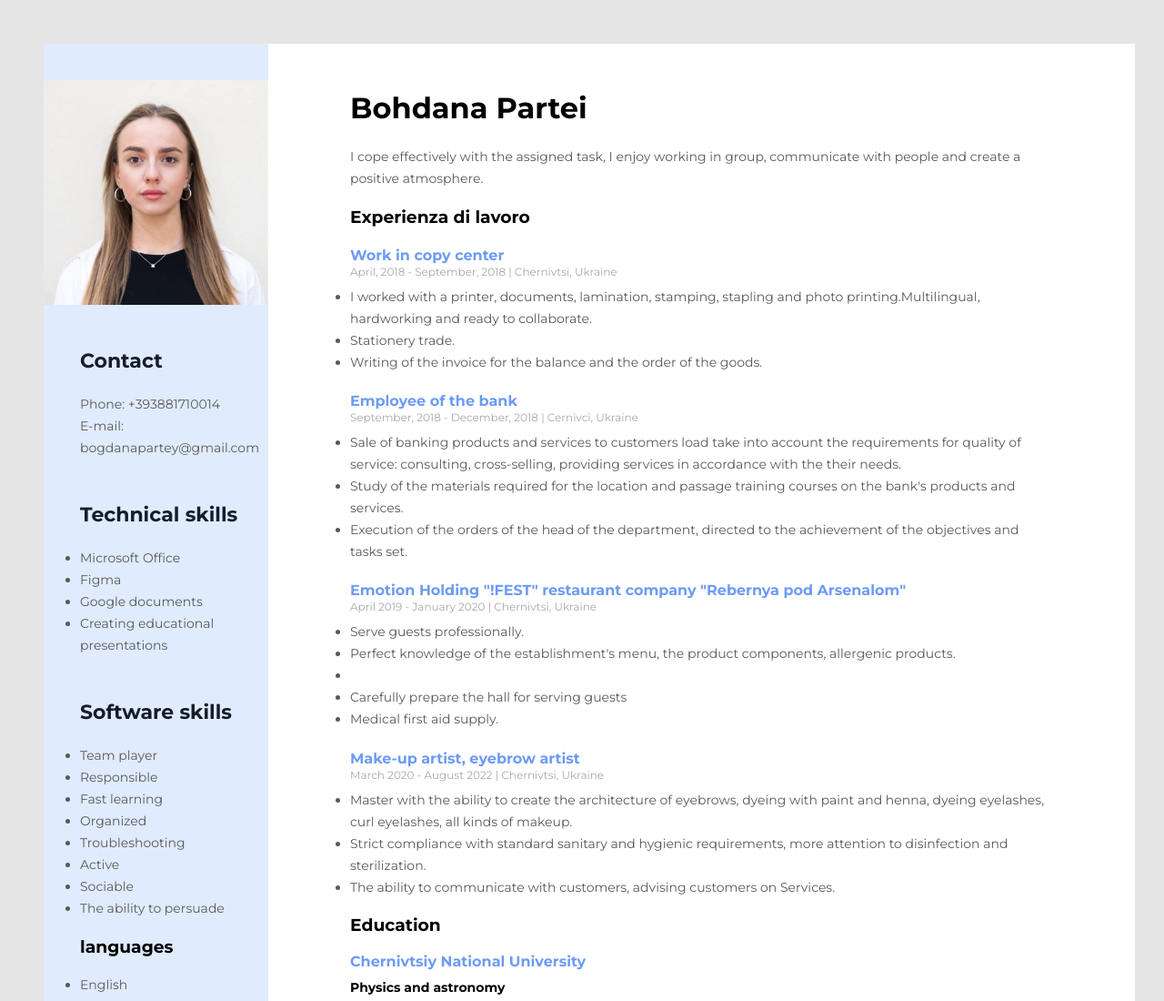
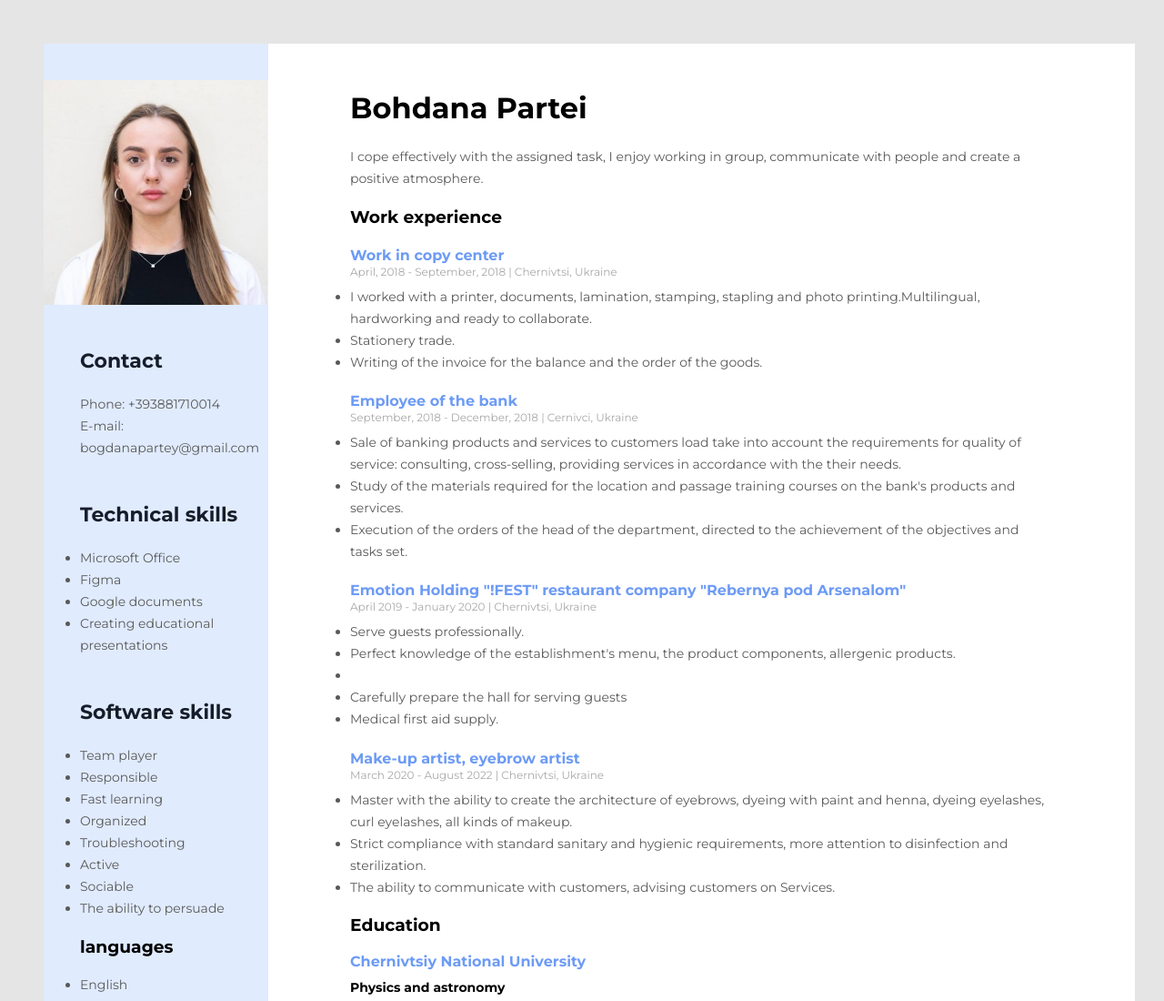
Before and after one commit to Bohdana1999/ilcv, a plain HTML site: page index.html in a window 1280 px wide. Shown: the top 1100 px of the page at 91% size. Drawn offline with Linux system fonts and the light colour scheme.

Commit message:
Update index.html

```diff
--- a/index.html
+++ b/index.html
@@ -46,7 +46,7 @@
 
         <!-- Work -->
         <div>
-          <h3>Experienza di lavoro</h3>
+          <h3>Work experience</h3>
 
           <!--  First Company  -->
           <div>
```
